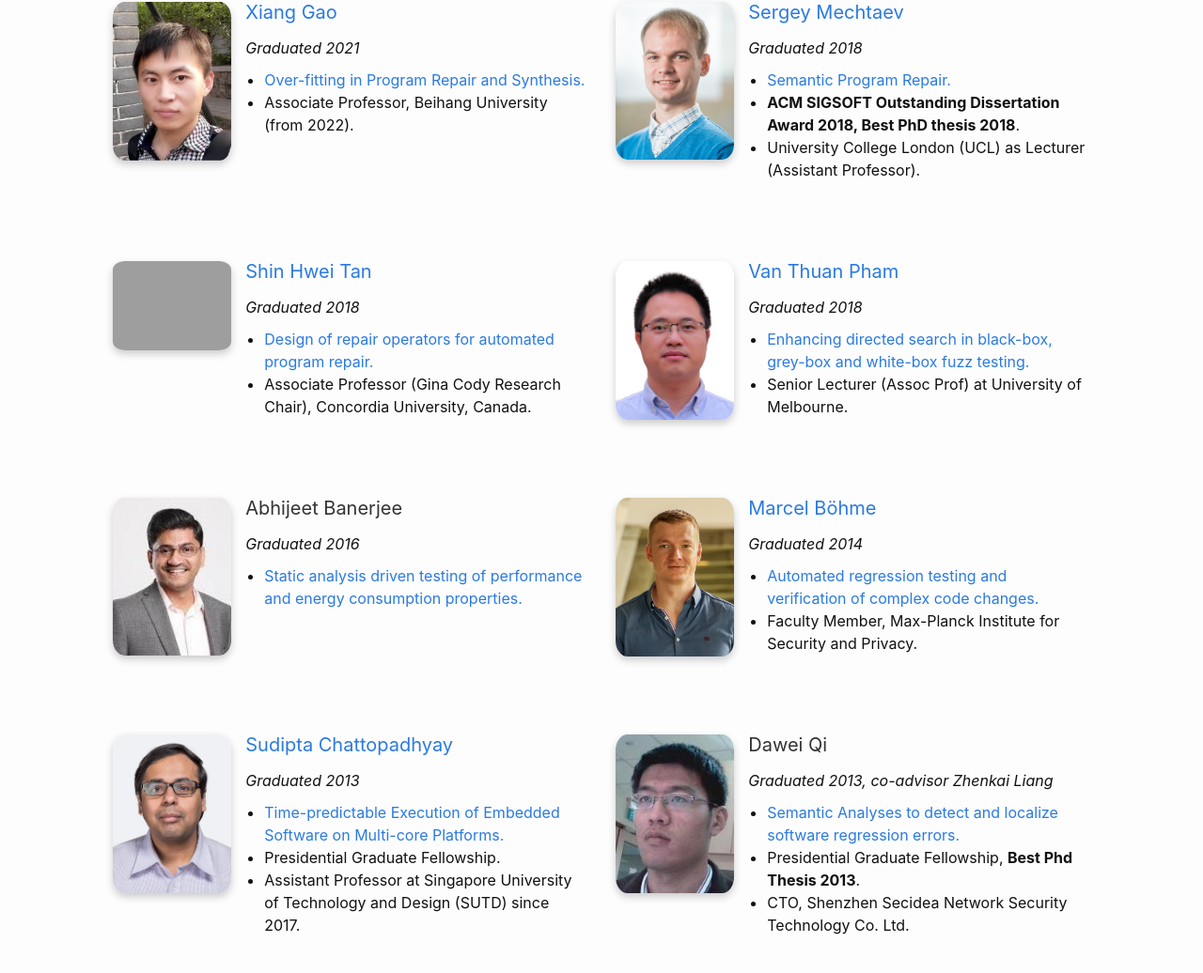
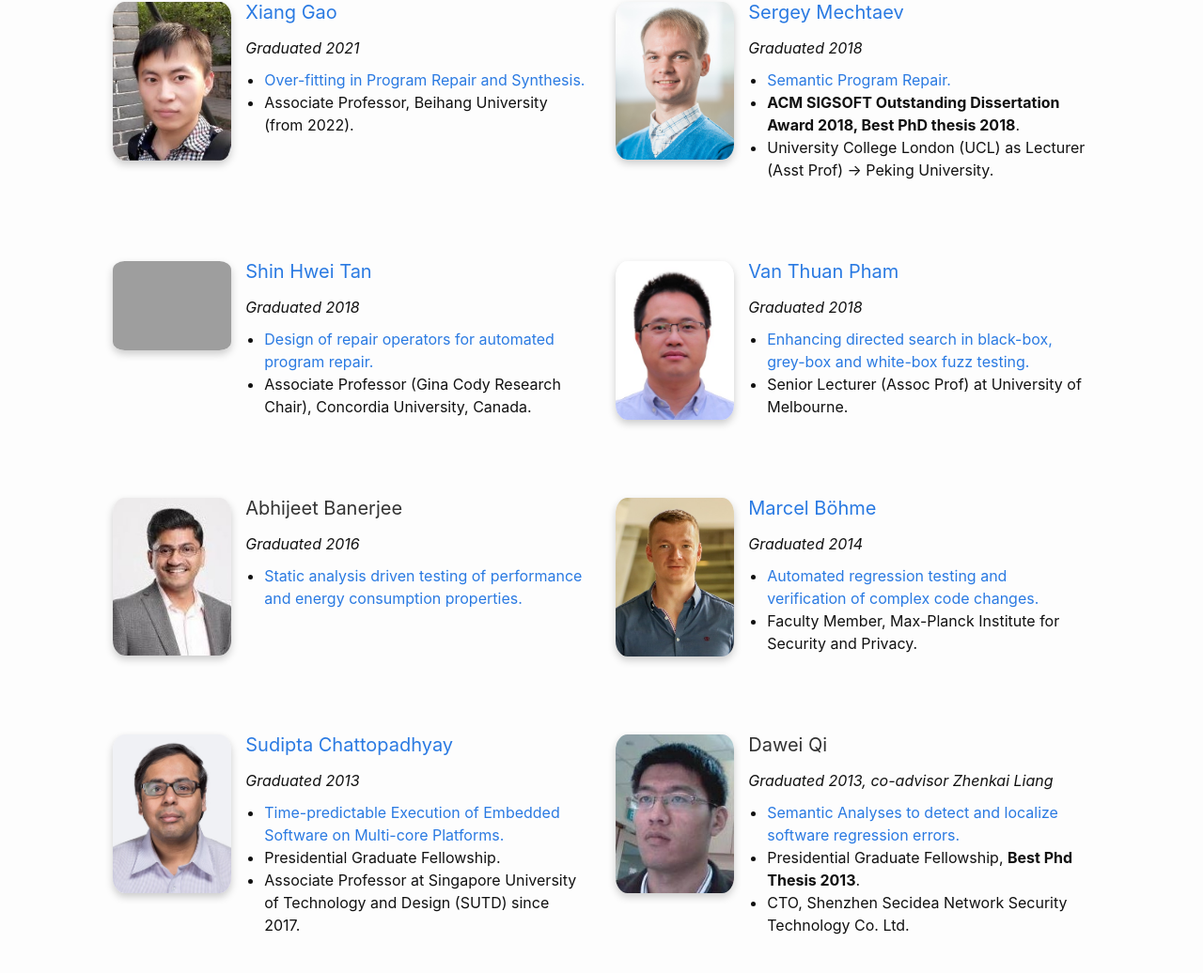
Before and after one commit to nus-tss/nus-tss.github.io, a Jekyll site: the page built from _pages/team.md, in a window 1280 px wide and 1400 px high, scrolled down 2836 px. Shown: the part 113-1149 px from the top of the window at 94% size. Built offline with Jekyll 4.4.1, drawn with Linux system fonts in a browser that asks for light colours; nearby versions of some CDN libraries.

Commit message:
Update phd-alumni.yml

```diff
--- a/_data/team/phd-alumni.yml
+++ b/_data/team/phd-alumni.yml
@@ -11,7 +11,7 @@
   graduated: 2018
   thesis-title: Semantic Program Repair
   thesis-link: https://abhikrc.com/Students/Sergey.pdf
-  next: University College London (UCL) as Lecturer (Assistant Professor)
+  next: University College London (UCL) as Lecturer (Asst Prof) -> Peking University
   award: <b>ACM SIGSOFT Outstanding Dissertation Award 2018, Best PhD thesis 2018</b>
   website: https://mechtaev.com/
 
@@ -50,7 +50,7 @@
   graduated: 2013
   thesis-title: Time-predictable Execution of Embedded Software on Multi-core Platforms
   thesis-link: https://abhikrc.com/Students/Sudipta.pdf
-  next: Assistant Professor at Singapore University of Technology and Design (SUTD) since 2017
+  next: Associate Professor at Singapore University of Technology and Design (SUTD) since 2017
   award: Presidential Graduate Fellowship
   website: https://sudiptac.bitbucket.io/
 
```
